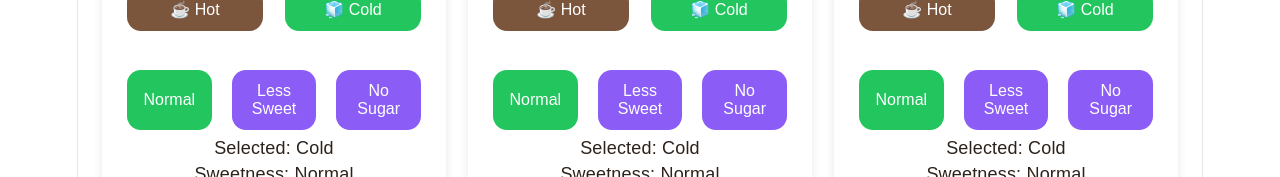
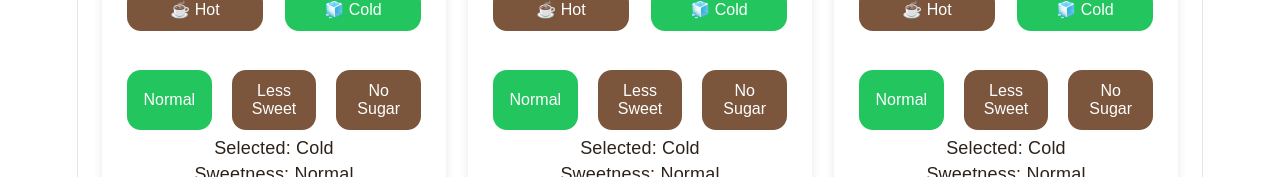
Before and after one commit to Tui-Satit/tui-coffee-app, a React (Vite) app: page / in a window 1280 px wide. Shown: the part 623-800 px from the top of the page. Built offline with nearby package versions, Linux system fonts and the light colour scheme; no server answers; the database is empty.

Commit message:
change color sweetness button

```diff
--- a/src/App.css
+++ b/src/App.css
@@ -834,7 +834,7 @@ section {
 }
 
 .sweet-btn {
-  background: #8b5cf6;
+  background: #7b553c;
   color: white;
 }
 
```
